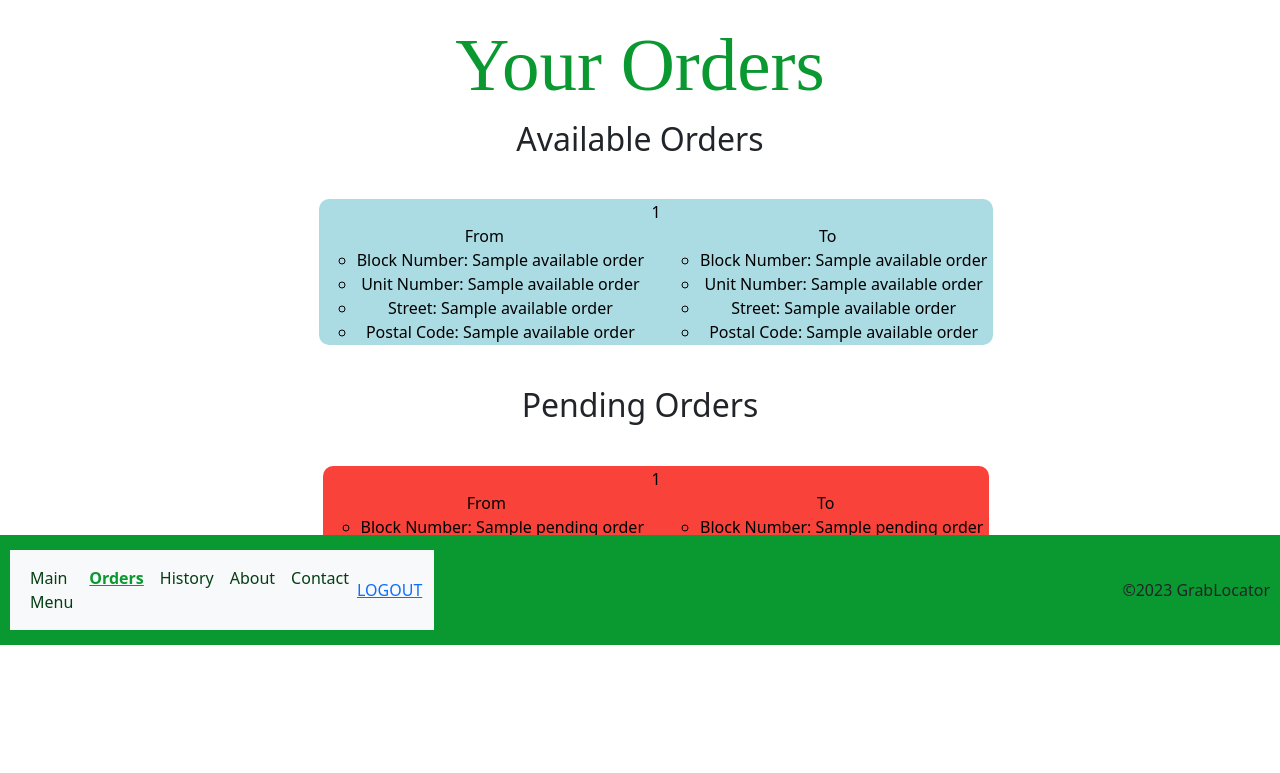
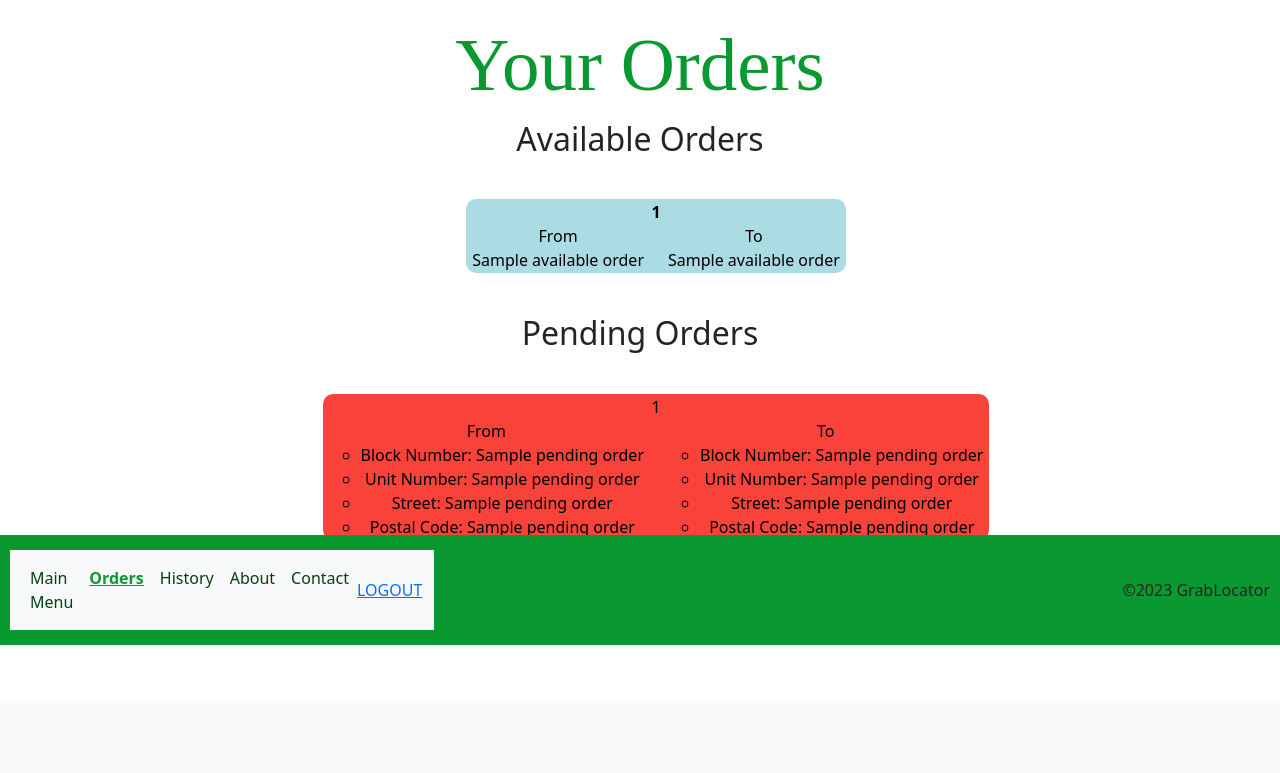
Before and after one commit to deanalex-buno95/sp512023_cp3407_grp5_grablocator, a Flask app: template templates/orders.html in a window 1280 px wide. Shown: the part 155-928 px from the top of the page. After the commit the page ends 800 px from the top, so only its background shows below. Run offline with Flask 3, Linux system fonts and the light colour scheme; the template is opened without the code that fills it: most values are stand-ins (such as "Sample title", 1, 10 or a date in 2020).

Commit message:
Change the way the buttons display each available order in `orders.html` by providing the full address using `app.py` function `get_full_address_string`.

```diff
--- a/app.py
+++ b/app.py
@@ -155,17 +155,19 @@ def get_available_orders_of_driver(driver_postal_sector, driver_nearest_station_
     connection = sqlite3.connect("grab_locator.db")
     cursor = connection.cursor()
     available_orders_query = """
-                             SELECT graborder_id, PickupDestAddress.address_block_number,
-                             PickupDestAddress.address_unit_number, PickupDestAddress.address_street,
-                             PickupDestAddress.address_postal_code, FinalDestAddress.address_block_number,
+                             SELECT graborder_id, PickupD.dest_name,
+                             PickupDestAddress.address_block_number, PickupDestAddress.address_unit_number,
+                             PickupDestAddress.address_street, PickupDestAddress.address_postal_code,
+                             FinalD.dest_name, FinalDestAddress.address_block_number,
                              FinalDestAddress.address_unit_number, FinalDestAddress.address_street,
                              FinalDestAddress.address_postal_code
-                             FROM GRABORDER, ADDRESS PickupDestAddress, ADDRESS FinalDestAddress
+                             FROM GRABORDER, ADDRESS PickupDestAddress, ADDRESS FinalDestAddress, DESTINATION PickupD,
+                             DESTINATION FinalD
                              JOIN PICKUPDEST ON GRABORDER.graborder_pickupdest_id = PICKUPDEST.pickupdest_id
                              JOIN FINALDEST ON GRABORDER.graborder_finaldest_id = FINALDEST.finaldest_id
-                             JOIN DESTINATION PickupD ON PICKUPDEST.pickupdest_id = PickupD.dest_address_id
-                             JOIN DESTINATION FinalD ON FINALDEST.finaldest_id = FinalD.dest_address_id
                              WHERE graborder_driver_id IS NULL
+                             AND PICKUPDEST.pickupdest_id = PickupD.dest_address_id
+                             AND FINALDEST.finaldest_id = FinalD.dest_address_id
                              AND PickupD.dest_address_id = PickupDestAddress.address_id
                              AND FinalD.dest_address_id = FinalDestAddress.address_id
                              AND (PickupDestAddress.address_postal_code LIKE ? OR PickupDestAddress.address_id = ?)
@@ -176,15 +178,18 @@ def get_available_orders_of_driver(driver_postal_sector, driver_nearest_station_
     connection.close()
     available_orders = []
     for available_order in available_orders_temporary:
-        available_orders.append((available_order[0],
-                                 available_order[1],
-                                 available_order[2],
-                                 available_order[3].title(),
-                                 available_order[4],
-                                 available_order[5],
-                                 available_order[6],
-                                 available_order[7].title(),
-                                 available_order[8]))
+        order_id = available_order[0]
+        pickup_destination_address = get_full_address_string(available_order[1],
+                                                             available_order[2],
+                                                             available_order[3],
+                                                             available_order[4],
+                                                             available_order[5])
+        final_destination_address = get_full_address_string(available_order[6],
+                                                            available_order[7],
+                                                            available_order[8],
+                                                            available_order[9],
+                                                            available_order[10])
+        available_orders.append((order_id, pickup_destination_address, final_destination_address))
     return available_orders
 
 
--- a/templates/orders.html
+++ b/templates/orders.html
@@ -46,41 +46,19 @@
             {% for available_order in available_orders %}
                 <li>
                     <button type="button" class="available-graborder-order" onclick="redirectTo('/selectedorder/{{ available_order[0] }}')">
-                        {{ available_order[0] }}
+                        <strong>
+                            {{ available_order[0] }}
+                        </strong>
                         <div class="row">
                             <div class="col">
                                 From
-                                <ul>
-                                    <li>
-                                        Block Number: {{ available_order[1] }}
-                                    </li>
-                                    <li>
-                                        Unit Number: {{ available_order[2] }}
-                                    </li>
-                                    <li>
-                                        Street: {{ available_order[3] }}
-                                    </li>
-                                    <li>
-                                        Postal Code: {{ available_order[4] }}
-                                    </li>
-                                </ul>
+                                <br>
+                                {{ available_order[1] }}
                             </div>
                             <div class="col">
                                 To
-                                <ul>
-                                    <li>
-                                        Block Number: {{ available_order[5] }}
-                                    </li>
-                                    <li>
-                                        Unit Number: {{ available_order[6] }}
-                                    </li>
-                                    <li>
-                                        Street: {{ available_order[7] }}
-                                    </li>
-                                    <li>
-                                        Postal Code: {{ available_order[8] }}
-                                    </li>
-                                </ul>
+                                <br>
+                                {{ available_order[2] }}
                             </div>
                         </div>
                     </button>
```
